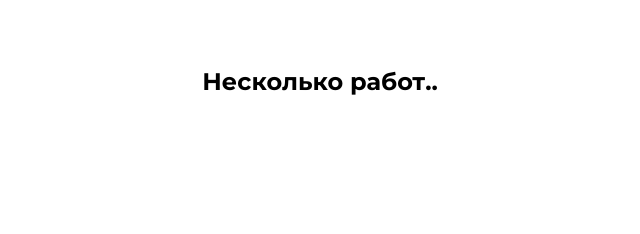
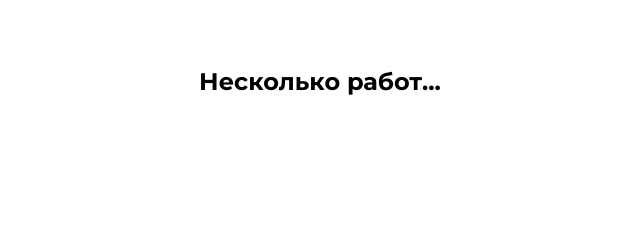
Before and after one commit to EmilKhamatnurov/emil_khamatnurov, a website built with Vite: page portfolio-site/index.html in a window 1280 px wide. Shown: the part 566-800 px from the top of the page, 320-960 px from the left. Built offline with nearby package versions, Linux system fonts and the light colour scheme; files whose address does not match are found by name.

Commit message:
Change title

```diff
--- a/portfolio-site/index.html
+++ b/portfolio-site/index.html
@@ -40,7 +40,7 @@
 					</div>
 				</section>
 				<section class="portfolio">
-					<h2 class="site-title">Несколько работ..</h2>
+					<h2 class="site-title">Несколько работ...</h2>
 					<div class="portfolio__inner">
 						<a
 							target="_blank"
```
